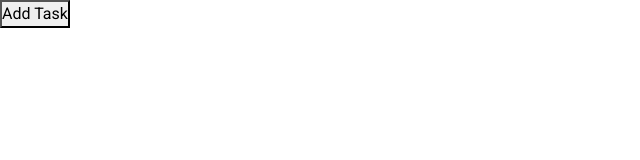
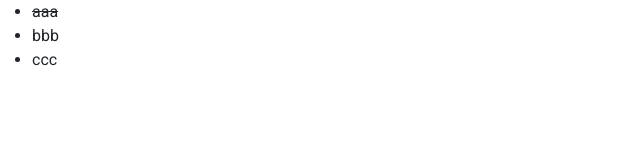
Before and after one commit to Riccardo-Potalivo/vue-todolist, a plain HTML site: page index.html in a window 1280 px wide. Shown: the whole page, without its empty margins (0-640 px from the left). Drawn offline with nearby package versions, Linux system fonts and the light colour scheme.

Commit message:
milestone-1-done

```diff
--- a/css/style.css
+++ b/css/style.css
@@ -25,3 +25,6 @@ utility
 /***************************************************
 general
 ***************************************************/
+.done {
+    text-decoration: line-through;
+}
--- a/index.html
+++ b/index.html
@@ -18,9 +18,11 @@
 
   <div id="app">
     <main>
-        <button @click="addTask">Add Task</button>
+        <!-- <button @click="addTask">Add Task</button> -->
         <ul>
-            <li v-for="(task) in tasks">{{task.text}}</li>
+            <li v-for="(task) in tasks">
+                <span :class="{'done' : task.done}">{{task.text}}</span>
+            </li>
         </ul>
     </main>
   </div>
--- a/js/script.js
+++ b/js/script.js
@@ -7,7 +7,23 @@ createApp({
     data(){
         return {
             // array tasks
-            tasks: [],
+            tasks: [
+                {
+                    id: 1,
+                    text: 'aaa',
+                    done: true
+                },
+                {
+                    id: 2,
+                    text: 'bbb',
+                    done: false
+                },
+                {
+                    id: 3,
+                    text: 'ccc',
+                    done: false
+                }
+            ],
 
         }
 
@@ -15,16 +31,16 @@ createApp({
 
     methods: {
         // nuova task
-        addTask(){
-            const newTask = {
-                text: 'aa',
-                id: 1,
-                done: false
-            }
+        // addTask(){
+        //     const newTask = {
+        //         text: 'aa',
+        //         id: 1,
+        //         done: false
+        //     }
 
-            this.tasks.push(newTask)
-            console.log(tasks)
-        }
+        //     this.tasks.push(newTask)
+        //     console.log(tasks)
+        // }
 
     },
 
```
